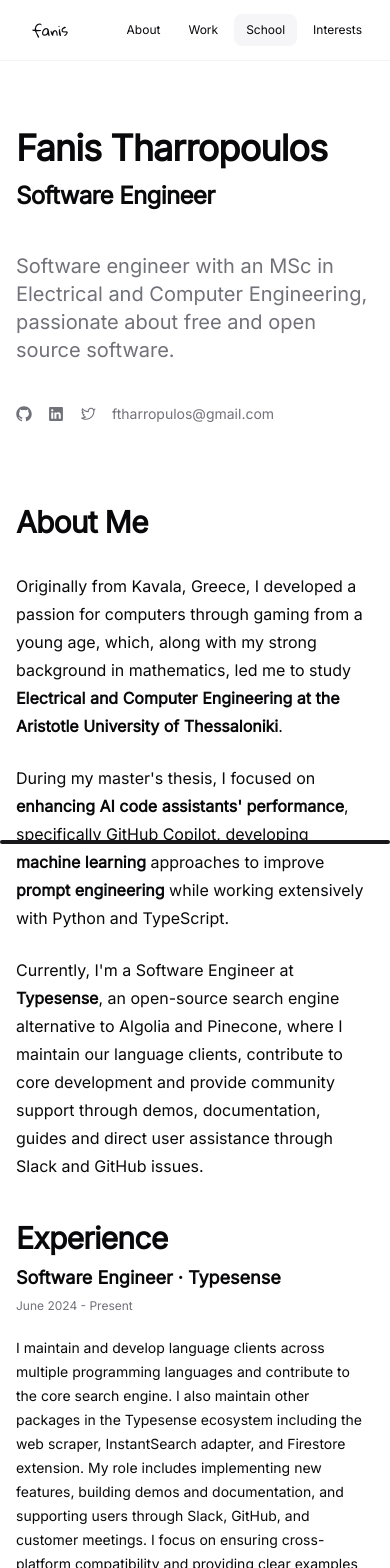
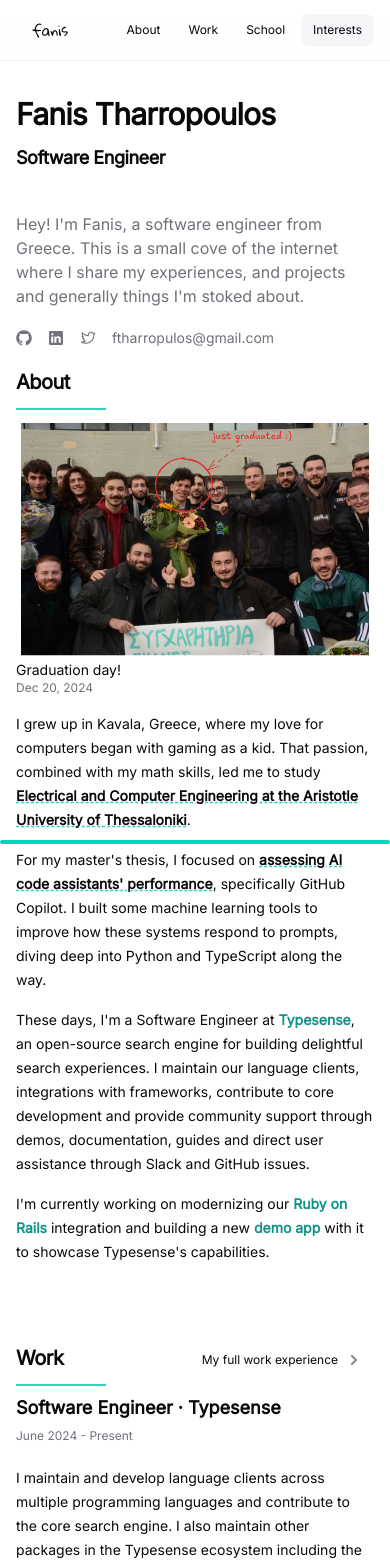
Before and after one commit to tharropoulos/portfolio, a React (Vite) app: page / in a window 390 px wide. Shown: the top 1568 px of the page. Built offline with nearby package versions, Linux system fonts and the light colour scheme.

Commit message:
refactor: make index page responsive

```diff
--- a/src/routes/index.lazy.tsx
+++ b/src/routes/index.lazy.tsx
@@ -7,9 +7,11 @@
 
 import WorkExperienceList from "@/components/experience-list";
 import Footer from "@/components/footer";
+import { Heading } from "@/components/heading";
+import { InterestsList } from "@/components/interests-list";
 import ScrollProgressBar from "@/components/scrollbar";
 import SocialLinks from "@/components/socials";
-import { experiences } from "@/data/experiences";
+import { experiences, school } from "@/data/experiences";
 
 export const Route = createLazyFileRoute("/")({
   component: Index,
@@ -18,23 +20,25 @@
 function Index() {
   return (
     <>
-      <main className="min-h-screen flex flex-col w-full bg-background mx-auto max-w-screen-sm gap-10 px-4 sm:px-6">
-        <ScrollProgressBar />
-        <section id="home" className="mt-32">
+      <main className="container mx-auto flex min-h-screen w-full max-w-screen-sm flex-col gap-6 bg-background">
+        <ScrollProgressBar color="oklch(0.777 0.152 181.912)" />
+        <div className="animate-fadein-slide opacity-0 transition-all [--fadein-delay:0ms]">
+          <section id="home" className="mt-24 lg:mt-32">
             <div className="mb-10">
-            <h1 className="scroll-m-20 text-4xl font-extrabold tracking-tight lg:text-5xl mb-3">
+              <h1 className="mb-3 scroll-m-20 text-3xl font-extrabold tracking-tight md:text-4xl lg:text-5xl">
                 Fanis Tharropoulos
               </h1>
-            <h3 className="scroll-m-20 text-2xl font-semibold tracking-tight">
+              <h3 className="scroll-m-20 text-lg font-semibold tracking-tight md:text-2xl">
                 Software Engineer
               </h3>
             </div>
-          <p className="text-xl text-muted-foreground">
-            Software engineer with an MSc in Electrical and Computer
-            Engineering, passionate about free and open source software.
+            <p className="leading-6 text-muted-foreground md:text-xl">
+              Hey! I'm Fanis, a software engineer from Greece. This is a small
+              cove of the internet where I share my experiences, and projects
+              and generally things I'm stoked about.
             </p>
             <SocialLinks
-            className="my-10"
+              className="my-5 md:my-10"
               socials={[
                 {
                   href: "https://github.com/tharropoulos",
@@ -51,112 +55,100 @@
               ]}
             />
           </section>
+          <div className="flex flex-col gap-20">
             <section id="about" className="flex flex-col">
-          <h2 className="scroll-m-20 pb-2 text-3xl font-semibold tracking-tight first:mt-0">
-            About Me
-          </h2>
-          <p className="leading-7 [&:not(:first-child)]:mt-6 dark:text-zinc-200">
-            Originally from Kavala, Greece, I developed a passion for computers
-            through gaming from a young age, which, along with my strong
-            background in mathematics, led me to study{" "}
-            <b>
-              Electrical and Computer Engineering at the Aristotle University of
-              Thessaloniki
-            </b>
+              <Heading title="About" />
+              <div className="flex w-full flex-col">
+                <div className="overflow-hidden sm:w-full lg:h-[30rem]">
+                  <img
+                    src="grad.png"
+                    alt=""
+                    className="h-full animate-pan-zoom bg-cover object-cover"
+                  />
+                </div>
+                <p className="text-sm font-medium md:text-base">
+                  Graduation day!
+                </p>
+                <p className="text-xs text-muted-foreground md:text-sm">
+                  Dec 20, 2024
+                </p>
+              </div>
+              <p className="text-sm leading-6 dark:text-zinc-200 md:text-base md:leading-7 [&:not(:first-child)]:mt-4 md:[&:not(:first-child)]:mt-6">
+                I grew up in Kavala, Greece, where my love for computers began
+                with gaming as a kid. That passion, combined with my math
+                skills, led me to study{" "}
+                <span className="text-sm font-semibold underline decoration-teal-400 decoration-dashed md:text-base">
+                  Electrical and Computer Engineering at the Aristotle
+                  University of Thessaloniki
+                </span>
                 .
               </p>
-          <p className="leading-7 [&:not(:first-child)]:mt-6 dark:text-zinc-200">
-            During my master's thesis, I focused on{" "}
-            <b>enhancing AI code assistants' performance</b>, specifically
-            GitHub Copilot, developing <b>machine learning </b> approaches to
-            improve <b>prompt engineering</b> while working extensively with
-            Python and TypeScript.
+              <p className="text-sm leading-6 dark:text-zinc-200 md:text-base md:leading-7 [&:not(:first-child)]:mt-4 md:[&:not(:first-child)]:mt-6">
+                For my master's thesis, I focused on{" "}
+                <span className="text-sm font-semibold underline decoration-teal-400 decoration-dashed md:text-base">
+                  assessing AI code assistants' performance
+                </span>
+                , specifically GitHub Copilot. I built some machine learning
+                tools to improve how these systems respond to prompts, diving
+                deep into Python and TypeScript along the way.
               </p>
-          <p className="leading-7 [&:not(:first-child)]:mt-6 dark:text-zinc-200">
-            Currently, I'm a Software Engineer at{" "}
+              <p className="text-sm leading-6 dark:text-zinc-200 md:text-base md:leading-7 [&:not(:first-child)]:mt-4 md:[&:not(:first-child)]:mt-6">
+                These days, I'm a Software Engineer at{" "}
                 <a
                   href="https://typesense.org/"
-              className="font-bold hover:underline"
+                  className="font-extrabold text-teal-600 hover:underline dark:text-teal-300"
                 >
                   Typesense
                 </a>
-            , an open-source search engine alternative to Algolia and Pinecone,
-            where I maintain our language clients, contribute to core
-            development and provide community support through demos,
-            documentation, guides and direct user assistance through Slack and
-            GitHub issues.
+                , an open-source search engine for building delightful search
+                experiences. I maintain our language clients, integrations with
+                frameworks, contribute to core development and provide community
+                support through demos, documentation, guides and direct user
+                assistance through Slack and GitHub issues.
+              </p>
+              <p className="text-sm leading-6 dark:text-zinc-200 md:text-base md:leading-7 [&:not(:first-child)]:mt-4 md:[&:not(:first-child)]:mt-6">
+                I'm currently working on modernizing our{" "}
+                <a
+                  href="https://github.com/tharropoulos/typesense-rails/tree/ts"
+                  className="font-extrabold text-teal-600 hover:underline dark:text-teal-300"
+                >
+                  Ruby on Rails
+                </a>{" "}
+                integration and building a new{" "}
+                <a
+                  href="https://github.com/tharropoulos/typesense-rails/tree/ts"
+                  className="font-extrabold text-teal-600 hover:underline dark:text-teal-300"
+                >
+                  demo app
+                </a>{" "}
+                with it to showcase Typesense's capabilities.
               </p>
             </section>
-        <section id="experience" className="flex flex-col">
-          <h2 className="scroll-m-20 pb-2 text-3xl font-semibold tracking-tight first:mt-0">
-            Experience
-          </h2>
-          <WorkExperienceList experiences={experiences} />
+            <section id="work" className="flex flex-col">
+              <Heading
+                title="Work"
+                link={{
+                  to: "/experience",
+                  preload: "render",
+                  resetScroll: true,
+                  reloadDocument: false,
+                  label: "My full work experience",
+                }}
+              />
+              <WorkExperienceList experiences={[...experiences.slice(0, 1)]} />
             </section>
             <section id="school" className="flex flex-col">
-          <h2 className="scroll-m-20 pb-2 text-3xl font-semibold tracking-tight first:mt-0">
-            School
-          </h2>
-          <div className="w-full max-w-2xl shadow-none py-10 border-b border-muted last:border-none">
-            <div className="space-y-1">
-              <h3 className="text-2xl font-bold">
-                MSc, Electrical & Computer Engineering {" · "} Aristotle
-                University of Thessaloniki
-              </h3>
-              <span className="text-sm text-muted-foreground">
-                Dec 2018 - Dec 2024
-              </span>
+              <Heading title="School" />
+              <WorkExperienceList experiences={school} />
+            </section>
+            <section id="interests" className="flex flex-col">
+              <Heading title="Stuff I'm into" />
+              <InterestsList />
+            </section>
           </div>
-            <p className="leading-7 [&:not(:first-child)]:mt-6 dark:text-zinc-200">
-              MSc in Electrical and Computer Engineering at Aristotle University
-              of Thessaloniki, completing a comprehensive curriculum of 51
-              courses totaling 316 ECTS credits. The program covered both
-              software and hardware domains, including advanced courses in
-              Software Engineering, Machine Learning, and Control Systems. Core
-              studies included Computer Architecture, Operating Systems, and
-              Database Design, while also diving deep into electrical
-              engineering with Power Systems, Electromagnetic Fields, and
-              Nuclear Technology. Notable coursework in Optimization Techniques,
-              Dynamic Programming, and Robotics bridged theoretical foundations
-              with practical applications.
-            </p>
-            <p className="leading-7 [&:not(:first-child)]:mt-6 dark:text-zinc-200">
-              My thesis, "Evaluating source code generated by LLMs and improving
-              the prompt engineering process," focused on analyzing and
-              enhancing AI code assistants' performance, specifically GitHub
-              Copilot. I developed a full-stack application called Backlogged
-              using the T3 stack to collect and analyze 525 code prompts across
-              different development scenarios.
-            </p>
         </div>
-        </section>
       </main>
       <Footer />
     </>
   );
 }
-
-const SubmitButton = () => {
-  return (
-    <button className="group flex items-center justify-center h-8 w-8 rounded-full border border-zinc-300 dark:border-zinc-700 hover:bg-zinc-200 hover:dark:bg-zinc-800 transition-colors duration-300 ease-in-out">
-      <svg
-        viewBox="0 0 24 24"
-        className="size-4 stroke-[3px] fill-none stroke-current opacity-50 group-hover:opacity-100 transition-opacity duration-300 ease-in-out"
-      >
-        <line
-          x1="5"
-          y1="12"
-          x2="19"
-          y2="12"
-          className="scale-x-0 translate-x-[10px] group-hover:translate-x-0 group-hover:scale-x-100 transition-transform duration-300 ease-in-out"
-        />
-        <polyline
-          points="12 5 19 12 12 19"
-          className="-translate-x-2 group-hover:translate-x-0 transition-transform duration-300 ease-in-out"
-        />
-      </svg>
-    </button>
-  );
-};
-
-export default SubmitButton;
```
Lines whose indentation alone changed are shown as unchanged.
